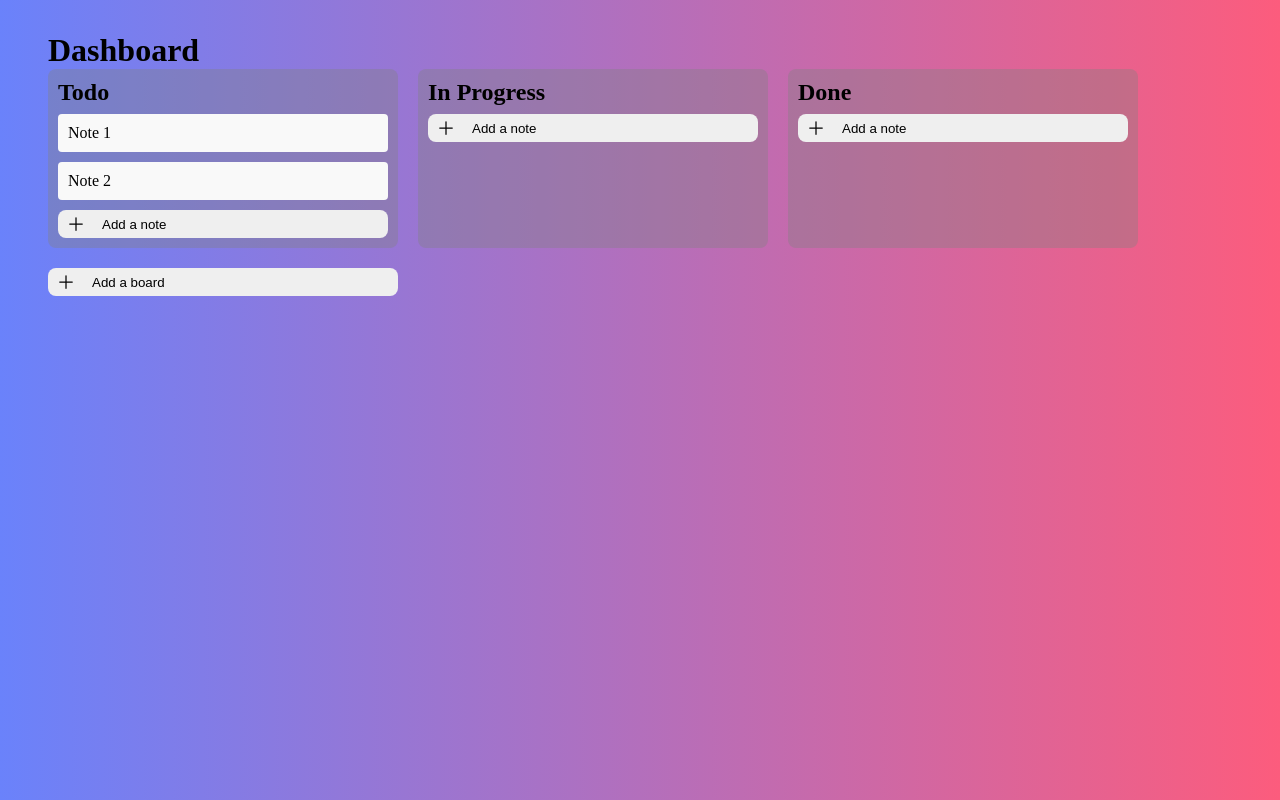
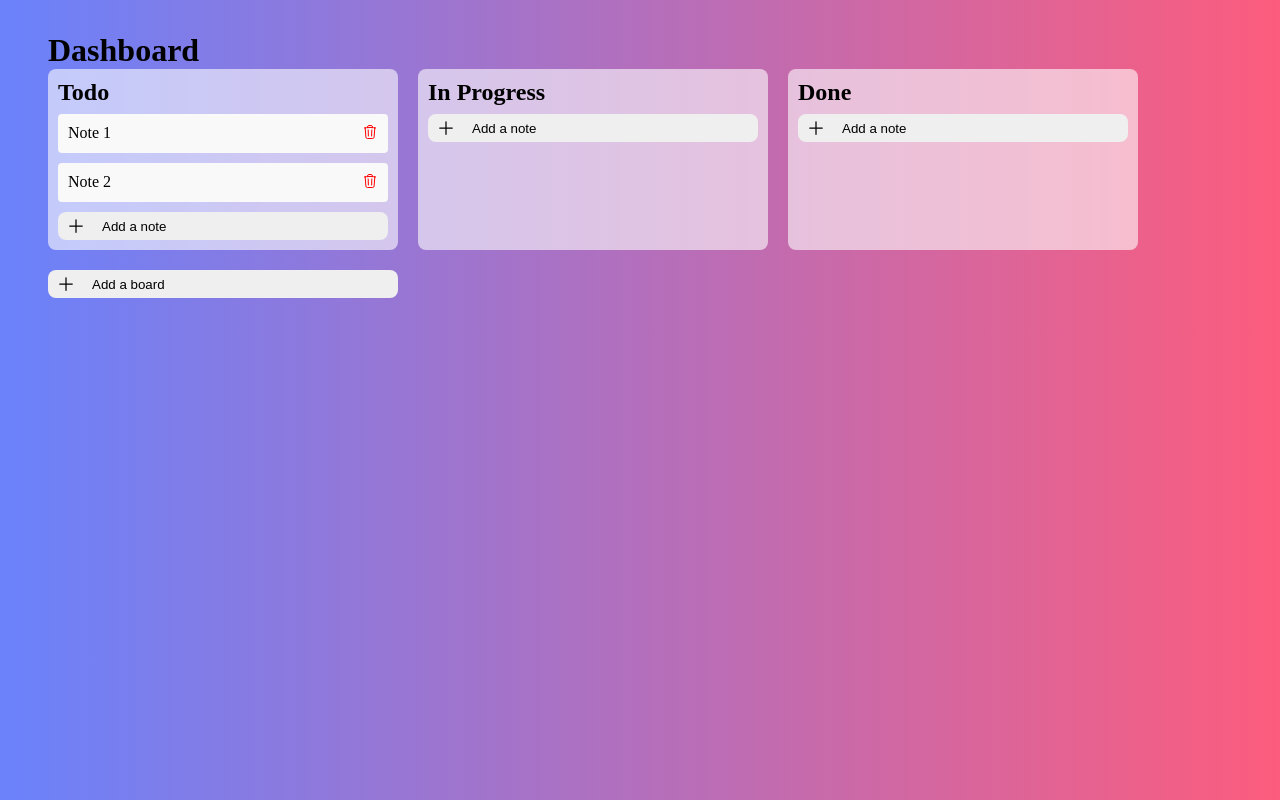
Before and after one commit to devDiego98/trello-board, a Next.js app: page / in a window 1280 px wide. Built offline with nearby package versions, Linux system fonts and the light colour scheme; sample sign-in values are in the browser's storage.

Commit message:
Added delete note functionality

```diff
--- a/app/components/AddNote.tsx
+++ b/app/components/AddNote.tsx
@@ -1,4 +1,4 @@
-import React, { useState, useRef } from "react";
+import React, { useState, useRef, ChangeEventHandler } from "react";
 import styled from "styled-components";
 import { useDispatch } from "react-redux";
 import { addNote } from "../redux/boardSlice";
@@ -14,7 +14,7 @@ const AddNote: React.FC<{
   };
 
   const handleCardInputChange = (
-    event: React.ChangeEvent<HTMLInputElement>
+    event: React.ChangeEvent<HTMLTextAreaElement>
   ) => {
     noteText.current = event.target.value;
   };
@@ -26,9 +26,7 @@ const AddNote: React.FC<{
       noteText: noteText.current,
     };
     dispatch(addNote(payload));
-
     // Reset the component state
-
     noteText.current = "";
     setShowInput(false);
   };
@@ -115,7 +113,6 @@ const AddNote: React.FC<{
         <NoteContainer>
           <InputTextField
             placeholder="This is a sample note"
-            type="text"
             onChange={handleCardInputChange}
           />
           <BtnContainer>
--- a/app/components/TrelloBoard.tsx
+++ b/app/components/TrelloBoard.tsx
@@ -2,7 +2,7 @@ import React from "react";
 import { useSelector, useDispatch } from "react-redux";
 import { RootState } from "../redux/store";
 import styled from "styled-components";
-import { moveNote } from "../redux/boardSlice";
+import { deleteNote, moveNote } from "../redux/boardSlice";
 import AddNote from "./AddNote";
 import AddBoard from "./AddBoard";
 // Styled components
@@ -14,7 +14,7 @@ const BoardContainer = styled.div`
 
 const ColumnContainer = styled.div`
   padding: 10px;
-  background: #8080805e;
+  background: #ffffff96;
   border-radius: 8px;
   min-width: 350px;
   h1 {
@@ -29,6 +29,16 @@ const Note = styled.div`
   margin-bottom: 10px;
   background-color: #f9f9f9;
   border-radius: 4px;
+  display: flex;
+  justify-content: space-between;
+  button {
+    background: transparent;
+    border: none;
+  }
+  svg {
+    width: 16px;
+    color: red;
+  }
 `;
 const NewBoardBtn = styled.button`
   height: 48px;
@@ -107,6 +117,24 @@ const TrelloBoard: React.FC = () => {
                 }
               >
                 {note.content}
+                <button
+                  onClick={() => dispatch(deleteNote({ noteId: note.id }))}
+                >
+                  <svg
+                    xmlns="http://www.w3.org/2000/svg"
+                    fill="none"
+                    viewBox="0 0 24 24"
+                    strokeWidth={1.5}
+                    stroke="currentColor"
+                    className="w-6 h-6"
+                  >
+                    <path
+                      strokeLinecap="round"
+                      strokeLinejoin="round"
+                      d="M14.74 9l-.346 9m-4.788 0L9.26 9m9.968-3.21c.342.052.682.107 1.022.166m-1.022-.165L18.16 19.673a2.25 2.25 0 01-2.244 2.077H8.084a2.25 2.25 0 01-2.244-2.077L4.772 5.79m14.456 0a48.108 48.108 0 00-3.478-.397m-12 .562c.34-.059.68-.114 1.022-.165m0 0a48.11 48.11 0 013.478-.397m7.5 0v-.916c0-1.18-.91-2.164-2.09-2.201a51.964 51.964 0 00-3.32 0c-1.18.037-2.09 1.022-2.09 2.201v.916m7.5 0a48.667 48.667 0 00-7.5 0"
+                    />
+                  </svg>
+                </button>
               </Note>
             ))}
             <AddNote boardId={board.id} />
--- a/app/redux/boardSlice.ts
+++ b/app/redux/boardSlice.ts
@@ -59,6 +59,21 @@ const boardSlice = createSlice({
       const { boardId,noteText} = action.payload;
       boards.find(board=>board.id===boardId)?.notes.push({id:uuidv4(),content:noteText})
     },
+    deleteNote: (state, action: PayloadAction<{noteId:string;  }>) => {
+      const { boards } = state;
+      const { noteId} = action.payload;
+      for (let i = 0; i < boards.length; i++) {
+        const board = boards[i];
+        const notes = board.notes;
+        for (let j = 0; j < notes.length; j++) {
+          if (notes[j].id === noteId) {
+            notes.splice(j, 1);
+            return // Return true to indicate that the note was deleted
+          }
+        }
+      }
+    },
+
     addBoard: (state, action: PayloadAction<{boardName:string}>) => {
       const { boards } = state;
       const { boardName} = action.payload;
@@ -73,7 +88,7 @@ const boardSlice = createSlice({
   },
 });
 
-export const { moveNote,addNote,addBoard } = boardSlice.actions;
+export const { moveNote,addNote,addBoard,deleteNote } = boardSlice.actions;
 
 export const selectBoard = (state: RootState) => state.board;
 
```
